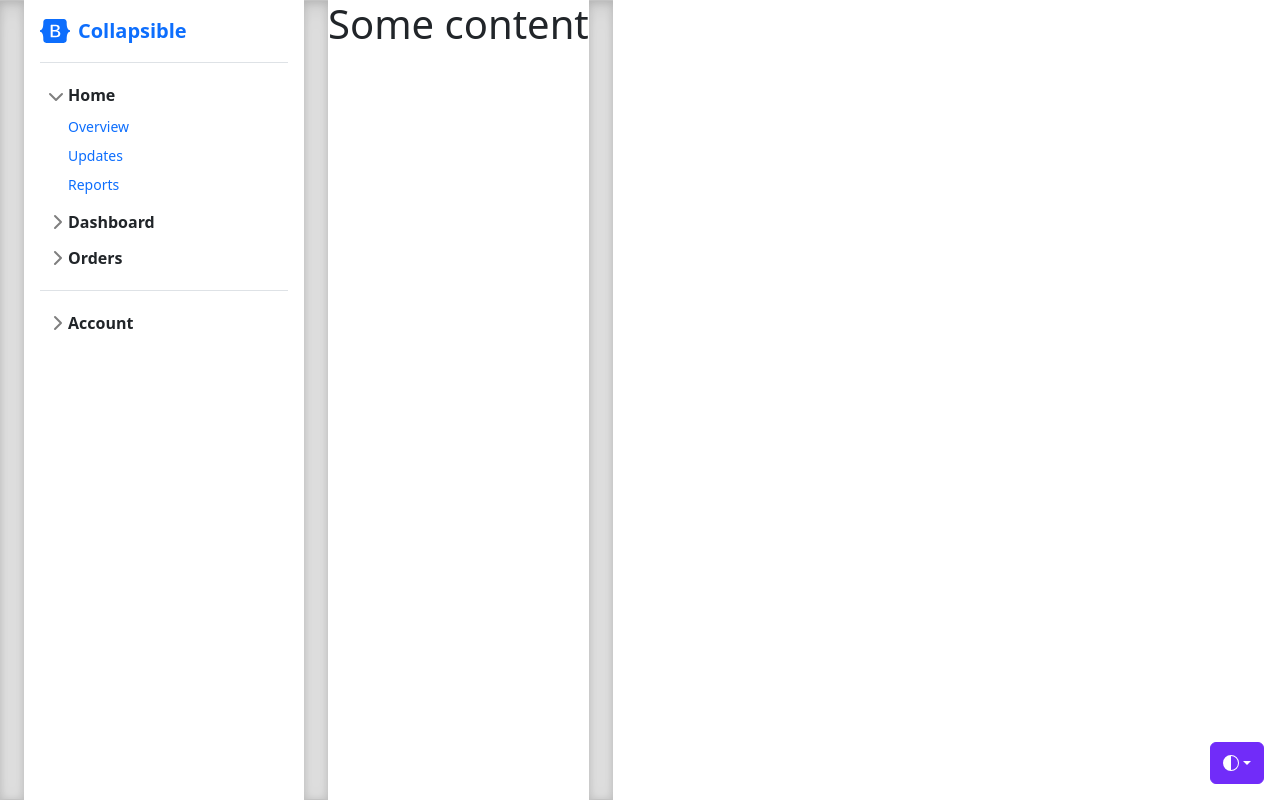
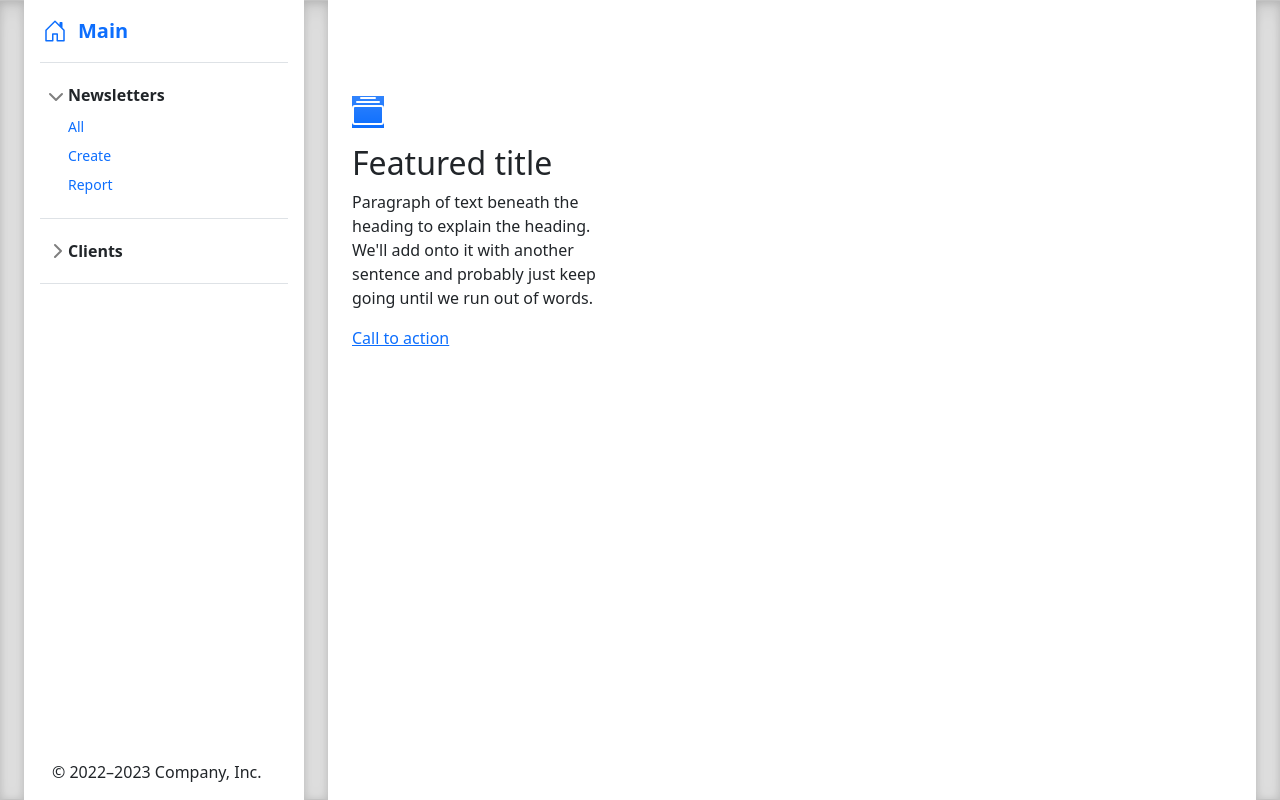
Before and after one commit to Marat-Shainurov/django_newsletters_web_app, a Django app: page / in a window 1280 px wide. Run offline with Django 4.2, Linux system fonts and the light colour scheme; some libraries are stand-ins or nearby versions.

Commit message:
updates the base and newslettersettings templates

```diff
--- a/newsletter/templates/newsletter/base.html
+++ b/newsletter/templates/newsletter/base.html
@@ -86,10 +86,16 @@
         z-index: 1500;
       }
 
+
+
+
+
+
     </style>
 
     <!-- Custom styles for this template -->
     <link href="{% static 'css/sidebars.css' %}" rel="stylesheet">
+    <link href="{% static 'css/features.css' %}" rel="stylesheet">
 </head>
 <body>
 <svg xmlns="http://www.w3.org/2000/svg" style="display: none;">
@@ -107,58 +113,6 @@
         <path d="M8 12a4 4 0 1 0 0-8 4 4 0 0 0 0 8zM8 0a.5.5 0 0 1 .5.5v2a.5.5 0 0 1-1 0v-2A.5.5 0 0 1 8 0zm0 13a.5.5 0 0 1 .5.5v2a.5.5 0 0 1-1 0v-2A.5.5 0 0 1 8 13zm8-5a.5.5 0 0 1-.5.5h-2a.5.5 0 0 1 0-1h2a.5.5 0 0 1 .5.5zM3 8a.5.5 0 0 1-.5.5h-2a.5.5 0 0 1 0-1h2A.5.5 0 0 1 3 8zm10.657-5.657a.5.5 0 0 1 0 .707l-1.414 1.415a.5.5 0 1 1-.707-.708l1.414-1.414a.5.5 0 0 1 .707 0zm-9.193 9.193a.5.5 0 0 1 0 .707L3.05 13.657a.5.5 0 0 1-.707-.707l1.414-1.414a.5.5 0 0 1 .707 0zm9.193 2.121a.5.5 0 0 1-.707 0l-1.414-1.414a.5.5 0 0 1 .707-.707l1.414 1.414a.5.5 0 0 1 0 .707zM4.464 4.465a.5.5 0 0 1-.707 0L2.343 3.05a.5.5 0 1 1 .707-.707l1.414 1.414a.5.5 0 0 1 0 .708z"/>
     </symbol>
 </svg>
-
-<div class="dropdown position-fixed bottom-0 end-0 mb-3 me-3 bd-mode-toggle">
-    <button class="btn btn-bd-primary py-2 dropdown-toggle d-flex align-items-center"
-            id="bd-theme"
-            type="button"
-            aria-expanded="false"
-            data-bs-toggle="dropdown"
-            aria-label="Toggle theme (auto)">
-        <svg class="bi my-1 theme-icon-active" width="1em" height="1em">
-            <use href="#circle-half"></use>
-        </svg>
-        <span class="visually-hidden" id="bd-theme-text">Toggle theme</span>
-    </button>
-    <ul class="dropdown-menu dropdown-menu-end shadow" aria-labelledby="bd-theme-text">
-        <li>
-            <button type="button" class="dropdown-item d-flex align-items-center" data-bs-theme-value="light"
-                    aria-pressed="false">
-                <svg class="bi me-2 opacity-50 theme-icon" width="1em" height="1em">
-                    <use href="#sun-fill"></use>
-                </svg>
-                Light
-                <svg class="bi ms-auto d-none" width="1em" height="1em">
-                    <use href="#check2"></use>
-                </svg>
-            </button>
-        </li>
-        <li>
-            <button type="button" class="dropdown-item d-flex align-items-center" data-bs-theme-value="dark"
-                    aria-pressed="false">
-                <svg class="bi me-2 opacity-50 theme-icon" width="1em" height="1em">
-                    <use href="#moon-stars-fill"></use>
-                </svg>
-                Dark
-                <svg class="bi ms-auto d-none" width="1em" height="1em">
-                    <use href="#check2"></use>
-                </svg>
-            </button>
-        </li>
-        <li>
-            <button type="button" class="dropdown-item d-flex align-items-center active" data-bs-theme-value="auto"
-                    aria-pressed="true">
-                <svg class="bi me-2 opacity-50 theme-icon" width="1em" height="1em">
-                    <use href="#circle-half"></use>
-                </svg>
-                Auto
-                <svg class="bi ms-auto d-none" width="1em" height="1em">
-                    <use href="#check2"></use>
-                </svg>
-            </button>
-        </li>
-    </ul>
-</div>
 
 
 <svg xmlns="http://www.w3.org/2000/svg" style="display: none;">
@@ -183,6 +137,14 @@
         <path fill-rule="evenodd"
               d="M0 8a8 8 0 1 1 16 0A8 8 0 0 1 0 8zm8-7a7 7 0 0 0-5.468 11.37C3.242 11.226 4.805 10 8 10s4.757 1.225 5.468 2.37A7 7 0 0 0 8 1z"/>
     </symbol>
+    <symbol id="collection" viewBox="0 0 16 16">
+        <path d="M2.5 3.5a.5.5 0 0 1 0-1h11a.5.5 0 0 1 0 1h-11zm2-2a.5.5 0 0 1 0-1h7a.5.5 0 0 1 0 1h-7zM0 13a1.5 1.5 0 0 0 1.5 1.5h13A1.5 1.5 0 0 0 16 13V6a1.5 1.5 0 0 0-1.5-1.5h-13A1.5 1.5 0 0 0 0 6v7zm1.5.5A.5.5 0 0 1 1 13V6a.5.5 0 0 1 .5-.5h13a.5.5 0 0 1 .5.5v7a.5.5 0 0 1-.5.5h-13z"/>
+    </symbol>
+    <symbol id="toggles2" viewBox="0 0 16 16">
+        <path d="M9.465 10H12a2 2 0 1 1 0 4H9.465c.34-.588.535-1.271.535-2 0-.729-.195-1.412-.535-2z"/>
+        <path d="M6 15a3 3 0 1 0 0-6 3 3 0 0 0 0 6zm0 1a4 4 0 1 1 0-8 4 4 0 0 1 0 8zm.535-10a3.975 3.975 0 0 1-.409-1H4a1 1 0 0 1 0-2h2.126c.091-.355.23-.69.41-1H4a2 2 0 1 0 0 4h2.535z"/>
+        <path d="M14 4a4 4 0 1 1-8 0 4 4 0 0 1 8 0z"/>
+    </symbol>
     <symbol id="grid" viewBox="0 0 16 16">
         <path d="M1 2.5A1.5 1.5 0 0 1 2.5 1h3A1.5 1.5 0 0 1 7 2.5v3A1.5 1.5 0 0 1 5.5 7h-3A1.5 1.5 0 0 1 1 5.5v-3zM2.5 2a.5.5 0 0 0-.5.5v3a.5.5 0 0 0 .5.5h3a.5.5 0 0 0 .5-.5v-3a.5.5 0 0 0-.5-.5h-3zm6.5.5A1.5 1.5 0 0 1 10.5 1h3A1.5 1.5 0 0 1 15 2.5v3A1.5 1.5 0 0 1 13.5 7h-3A1.5 1.5 0 0 1 9 5.5v-3zm1.5-.5a.5.5 0 0 0-.5.5v3a.5.5 0 0 0 .5.5h3a.5.5 0 0 0 .5-.5v-3a.5.5 0 0 0-.5-.5h-3zM1 10.5A1.5 1.5 0 0 1 2.5 9h3A1.5 1.5 0 0 1 7 10.5v3A1.5 1.5 0 0 1 5.5 15h-3A1.5 1.5 0 0 1 1 13.5v-3zm1.5-.5a.5.5 0 0 0-.5.5v3a.5.5 0 0 0 .5.5h3a.5.5 0 0 0 .5-.5v-3a.5.5 0 0 0-.5-.5h-3zm6.5.5A1.5 1.5 0 0 1 10.5 9h3a1.5 1.5 0 0 1 1.5 1.5v3a1.5 1.5 0 0 1-1.5 1.5h-3A1.5 1.5 0 0 1 9 13.5v-3zm1.5-.5a.5.5 0 0 0-.5.5v3a.5.5 0 0 0 .5.5h3a.5.5 0 0 0 .5-.5v-3a.5.5 0 0 0-.5-.5h-3z"/>
     </symbol>
@@ -193,81 +155,58 @@
     <div class="b-example-divider b-example-vr"></div>
 
     <div class="flex-shrink-0 p-3" style="width: 280px;">
+
         <a href="/" class="d-flex align-items-center pb-3 mb-3 link-body-emphasis text-decoration-none border-bottom">
             <svg class="bi pe-none me-2" width="30" height="24">
-                <use xlink:href="#bootstrap"/>
+                <use xlink:href="#home"/>
             </svg>
-            <span class="fs-5 fw-semibold">Collapsible</span>
+            <span class="fs-5 fw-semibold">Main</span>
         </a>
         <ul class="list-unstyled ps-0">
             <li class="mb-1">
                 <button class="btn btn-toggle d-inline-flex align-items-center rounded border-0 collapsed"
                         data-bs-toggle="collapse" data-bs-target="#home-collapse" aria-expanded="true">
-                    Home
+                    Newsletters
                 </button>
                 <div class="collapse show" id="home-collapse">
                     <ul class="btn-toggle-nav list-unstyled fw-normal pb-1 small">
                         <li><a href="#"
-                               class="link-body-emphasis d-inline-flex text-decoration-none rounded">Overview</a></li>
+                               class="link-body-emphasis d-inline-flex text-decoration-none rounded">All</a></li>
                         <li><a href="#"
-                               class="link-body-emphasis d-inline-flex text-decoration-none rounded">Updates</a></li>
+                               class="link-body-emphasis d-inline-flex text-decoration-none rounded">Create</a></li>
                         <li><a href="#"
-                               class="link-body-emphasis d-inline-flex text-decoration-none rounded">Reports</a></li>
+                               class="link-body-emphasis d-inline-flex text-decoration-none rounded">Report</a></li>
                     </ul>
-                </div>
-            </li>
-            <li class="mb-1">
-                <button class="btn btn-toggle d-inline-flex align-items-center rounded border-0 collapsed"
-                        data-bs-toggle="collapse" data-bs-target="#dashboard-collapse" aria-expanded="false">
-                    Dashboard
-                </button>
-                <div class="collapse" id="dashboard-collapse">
-                    <ul class="btn-toggle-nav list-unstyled fw-normal pb-1 small">
-                        <li><a href="#"
-                               class="link-body-emphasis d-inline-flex text-decoration-none rounded">Overview</a></li>
-                        <li><a href="#" class="link-body-emphasis d-inline-flex text-decoration-none rounded">Weekly</a>
-                        </li>
-                        <li><a href="#"
-                               class="link-body-emphasis d-inline-flex text-decoration-none rounded">Monthly</a></li>
-                        <li><a href="#"
-                               class="link-body-emphasis d-inline-flex text-decoration-none rounded">Annually</a></li>
-                    </ul>
-                </div>
-            </li>
-            <li class="mb-1">
-                <button class="btn btn-toggle d-inline-flex align-items-center rounded border-0 collapsed"
-                        data-bs-toggle="collapse" data-bs-target="#orders-collapse" aria-expanded="false">
-                    Orders
-                </button>
-                <div class="collapse" id="orders-collapse">
-                    <ul class="btn-toggle-nav list-unstyled fw-normal pb-1 small">
-                        <li><a href="#" class="link-body-emphasis d-inline-flex text-decoration-none rounded">New</a>
-                        </li>
-                        <li><a href="#"
-                               class="link-body-emphasis d-inline-flex text-decoration-none rounded">Processed</a></li>
-                        <li><a href="#"
-                               class="link-body-emphasis d-inline-flex text-decoration-none rounded">Shipped</a></li>
-                        <li><a href="#"
-                               class="link-body-emphasis d-inline-flex text-decoration-none rounded">Returned</a></li>
-                    </ul>
+
                 </div>
             </li>
             <li class="border-top my-3"></li>
             <li class="mb-1">
                 <button class="btn btn-toggle d-inline-flex align-items-center rounded border-0 collapsed"
-                        data-bs-toggle="collapse" data-bs-target="#account-collapse" aria-expanded="false">
-                    Account
+                        data-bs-toggle="collapse" data-bs-target="#dashboard-collapse" aria-expanded="false">
+                    Clients
                 </button>
-                <div class="collapse" id="account-collapse">
+                <div class="collapse" id="dashboard-collapse">
                     <ul class="btn-toggle-nav list-unstyled fw-normal pb-1 small">
-                        <li><a href="#" class="link-dark d-inline-flex text-decoration-none rounded">New...</a></li>
-                        <li><a href="#" class="link-dark d-inline-flex text-decoration-none rounded">Profile</a></li>
-                        <li><a href="#" class="link-dark d-inline-flex text-decoration-none rounded">Settings</a></li>
-                        <li><a href="#" class="link-dark d-inline-flex text-decoration-none rounded">Sign out</a></li>
+                        <li><a href="#"
+                               class="link-body-emphasis d-inline-flex text-decoration-none rounded">All</a></li>
+                        <li><a href="#"
+                               class="link-body-emphasis d-inline-flex text-decoration-none rounded">Signed up</a></li>
+                        <li><a href="#"
+                               class="link-body-emphasis d-inline-flex text-decoration-none rounded">Create</a></li>
                     </ul>
                 </div>
             </li>
+            <li class="border-top my-3"></li>
         </ul>
+
+        <div class="position-absolute bottom-0">
+            <footer class="container">
+                <br><br>
+                <p class="float-end">&copy; 2022–{% now 'Y' %} Company, Inc.</p>
+            </footer>
+        </div>
+
     </div>
 
     <div class="b-example-divider b-example-vr"></div>
@@ -278,6 +217,7 @@
 
     <div class="b-example-divider b-example-vr"></div>
 
+
 </main>
 <script src="{% static 'js/bootstrap.bundle.min.js' %}"
         integrity="sha384-kenU1KFdBIe4zVF0s0G1M5b4hcpxyD9F7jL+jjXkk+Q2h455rYXK/7HAuoJl+0I4"
--- a/newsletter/templates/newsletter/newslettersettings_list.html
+++ b/newsletter/templates/newsletter/newslettersettings_list.html
@@ -1,6 +1,26 @@
 {% extends 'newsletter/base.html'%}
 {% block content %}
 
-<h1>Some content</h1>
+
+<div class="container px-4 py-5 scrollarea" id="featured-3">
+    <div class="row g-4 py-5 row-cols-1 row-cols-lg-3">
+        <div class="feature col">
+            <div class="feature-icon d-inline-flex align-items-center justify-content-center text-bg-primary bg-gradient fs-2 mb-3">
+                <svg class="bi" width="1em" height="1em">
+                    <use xlink:href="#collection"/>
+                </svg>
+            </div>
+            <h3 class="fs-2 text-body-emphasis">Featured title</h3>
+            <p>Paragraph of text beneath the heading to explain the heading. We'll add onto it with another sentence and
+                probably just keep going until we run out of words.</p>
+            <a href="#" class="icon-link">
+                Call to action
+                <svg class="bi">
+                    <use xlink:href="#chevron-right"/>
+                </svg>
+            </a>
+        </div>
+    </div>
+</div>
 
 {% endblock %}
```
